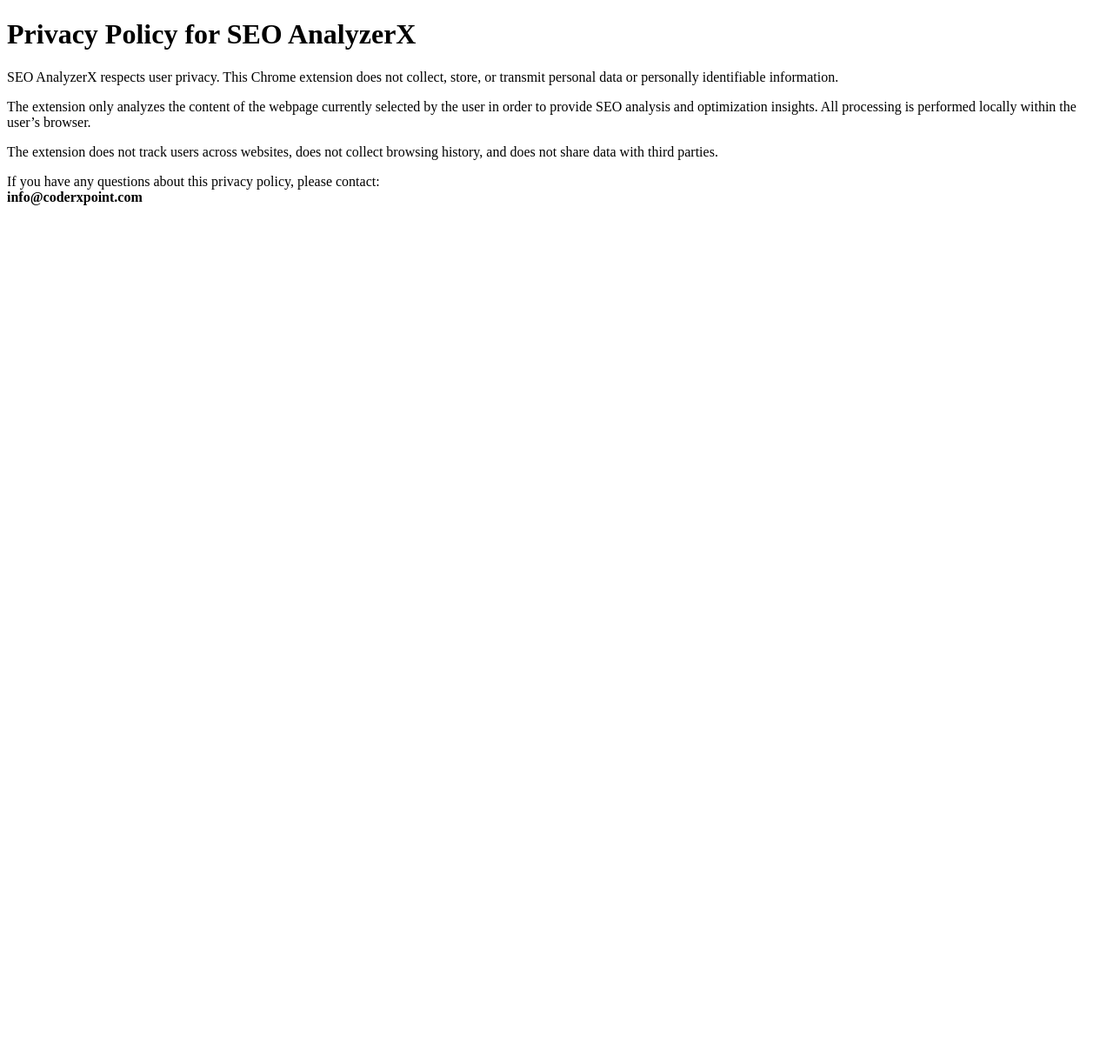
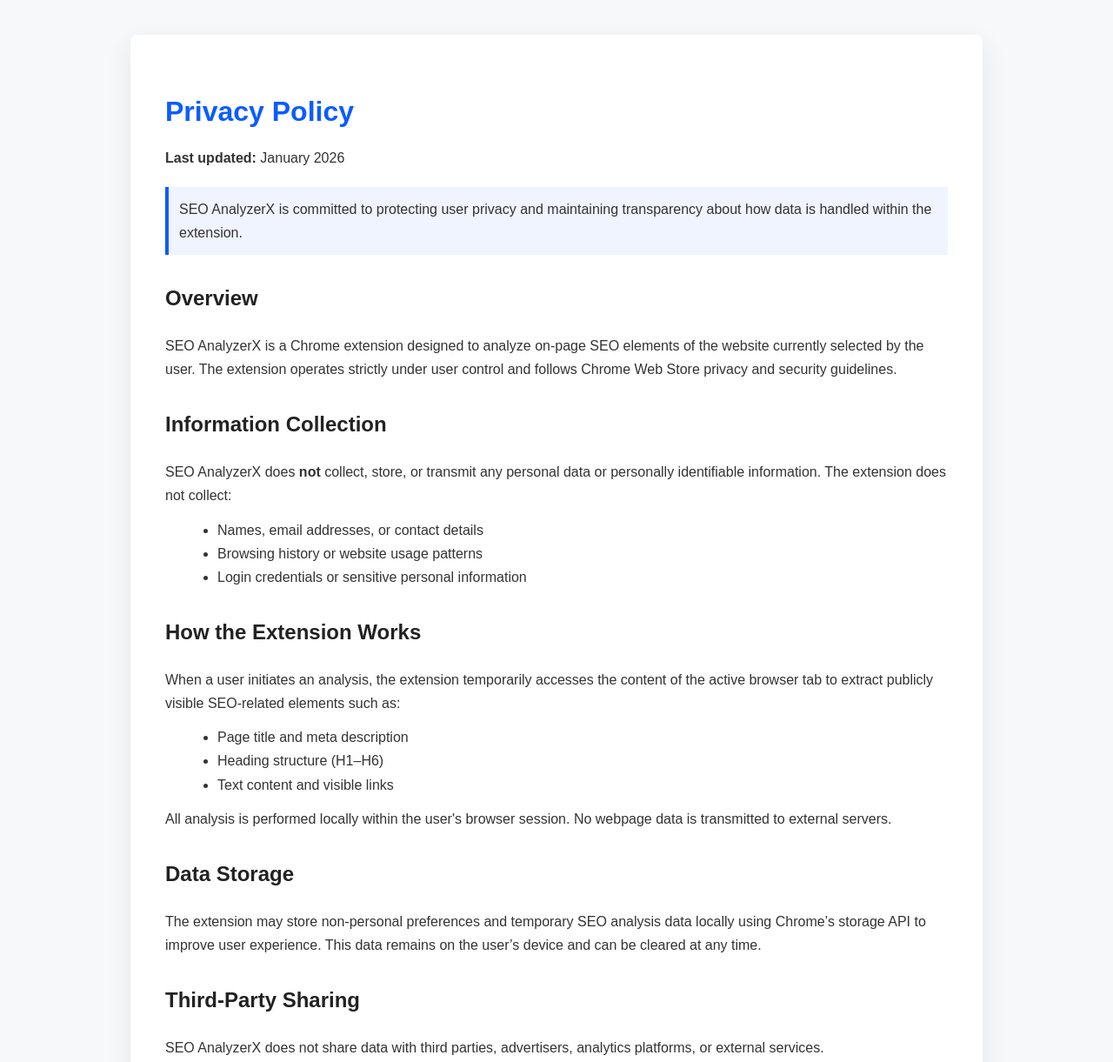
Before and after one commit to coderxpoint/privacy-policy, a plain HTML site: page index.html in a window 1280 px wide. Shown: the top 1221 px of the page at 87% size. Before the commit the page ends 800 px from the top, so only its background shows below. Drawn offline with Linux system fonts and the light colour scheme.

Commit message:
Update index.html

```diff
--- a/index.html
+++ b/index.html
@@ -4,30 +4,130 @@
   <meta charset="UTF-8">
   <title>Privacy Policy – SEO AnalyzerX</title>
   <meta name="viewport" content="width=device-width, initial-scale=1.0">
+  <style>
+    body {
+      font-family: Arial, Helvetica, sans-serif;
+      background: #f6f8fa;
+      color: #333;
+      line-height: 1.7;
+      margin: 0;
+      padding: 0;
+    }
+    .container {
+      max-width: 900px;
+      margin: 40px auto;
+      background: #ffffff;
+      padding: 40px;
+      border-radius: 8px;
+      box-shadow: 0 10px 30px rgba(0,0,0,0.08);
+    }
+    h1 {
+      color: #0b5cff;
+      margin-bottom: 10px;
+    }
+    h2 {
+      margin-top: 30px;
+      color: #222;
+    }
+    p {
+      margin: 12px 0;
+    }
+    ul {
+      margin: 10px 0 10px 20px;
+    }
+    footer {
+      margin-top: 40px;
+      font-size: 14px;
+      color: #666;
+      border-top: 1px solid #eee;
+      padding-top: 20px;
+    }
+    .highlight {
+      background: #f0f4ff;
+      padding: 12px;
+      border-left: 4px solid #0b5cff;
+      margin: 20px 0;
+    }
+  </style>
 </head>
 <body>
-  <h1>Privacy Policy for SEO AnalyzerX</h1>
+  <div class="container">
+    <h1>Privacy Policy</h1>
+    <p><strong>Last updated:</strong> January 2026</p>
 
+    <div class="highlight">
+      SEO AnalyzerX is committed to protecting user privacy and maintaining transparency
+      about how data is handled within the extension.
+    </div>
+
+    <h2>Overview</h2>
     <p>
-    SEO AnalyzerX respects user privacy. This Chrome extension does not collect,
-    store, or transmit personal data or personally identifiable information.
+      SEO AnalyzerX is a Chrome extension designed to analyze on-page SEO elements
+      of the website currently selected by the user. The extension operates strictly
+      under user control and follows Chrome Web Store privacy and security guidelines.
     </p>
 
+    <h2>Information Collection</h2>
     <p>
-    The extension only analyzes the content of the webpage currently selected by
-    the user in order to provide SEO analysis and optimization insights.
-    All processing is performed locally within the user’s browser.
+      SEO AnalyzerX does <strong>not</strong> collect, store, or transmit any personal
+      data or personally identifiable information. The extension does not collect:
+    </p>
+    <ul>
+      <li>Names, email addresses, or contact details</li>
+      <li>Browsing history or website usage patterns</li>
+      <li>Login credentials or sensitive personal information</li>
+    </ul>
+
+    <h2>How the Extension Works</h2>
+    <p>
+      When a user initiates an analysis, the extension temporarily accesses the content
+      of the active browser tab to extract publicly visible SEO-related elements such as:
+    </p>
+    <ul>
+      <li>Page title and meta description</li>
+      <li>Heading structure (H1–H6)</li>
+      <li>Text content and visible links</li>
+    </ul>
+    <p>
+      All analysis is performed locally within the user's browser session.
+      No webpage data is transmitted to external servers.
     </p>
 
+    <h2>Data Storage</h2>
     <p>
-    The extension does not track users across websites, does not collect browsing
-    history, and does not share data with third parties.
+      The extension may store non-personal preferences and temporary SEO analysis data
+      locally using Chrome’s storage API to improve user experience.
+      This data remains on the user’s device and can be cleared at any time.
     </p>
 
+    <h2>Third-Party Sharing</h2>
     <p>
-    If you have any questions about this privacy policy, please contact:
-    <br>
-    <strong>info@coderxpoint.com</strong>
+      SEO AnalyzerX does not share data with third parties, advertisers,
+      analytics platforms, or external services.
     </p>
+
+    <h2>User Control</h2>
+    <p>
+      Users are always in control of when the extension runs.
+      The extension does not execute automatically, does not run in the background,
+      and only analyzes websites when explicitly requested by the user.
+    </p>
+
+    <h2>Changes to This Policy</h2>
+    <p>
+      This privacy policy may be updated from time to time.
+      Any changes will be reflected on this page with an updated revision date.
+    </p>
+
+    <footer>
+      <p>
+        If you have questions about this privacy policy, please contact:<br>
+        <strong>support@coderxpoint.com</strong>
+      </p>
+      <p>
+        © 2026 CoderXpoint. All rights reserved.
+      </p>
+    </footer>
+  </div>
 </body>
 </html>
```
Lines whose indentation alone changed are shown as unchanged.
